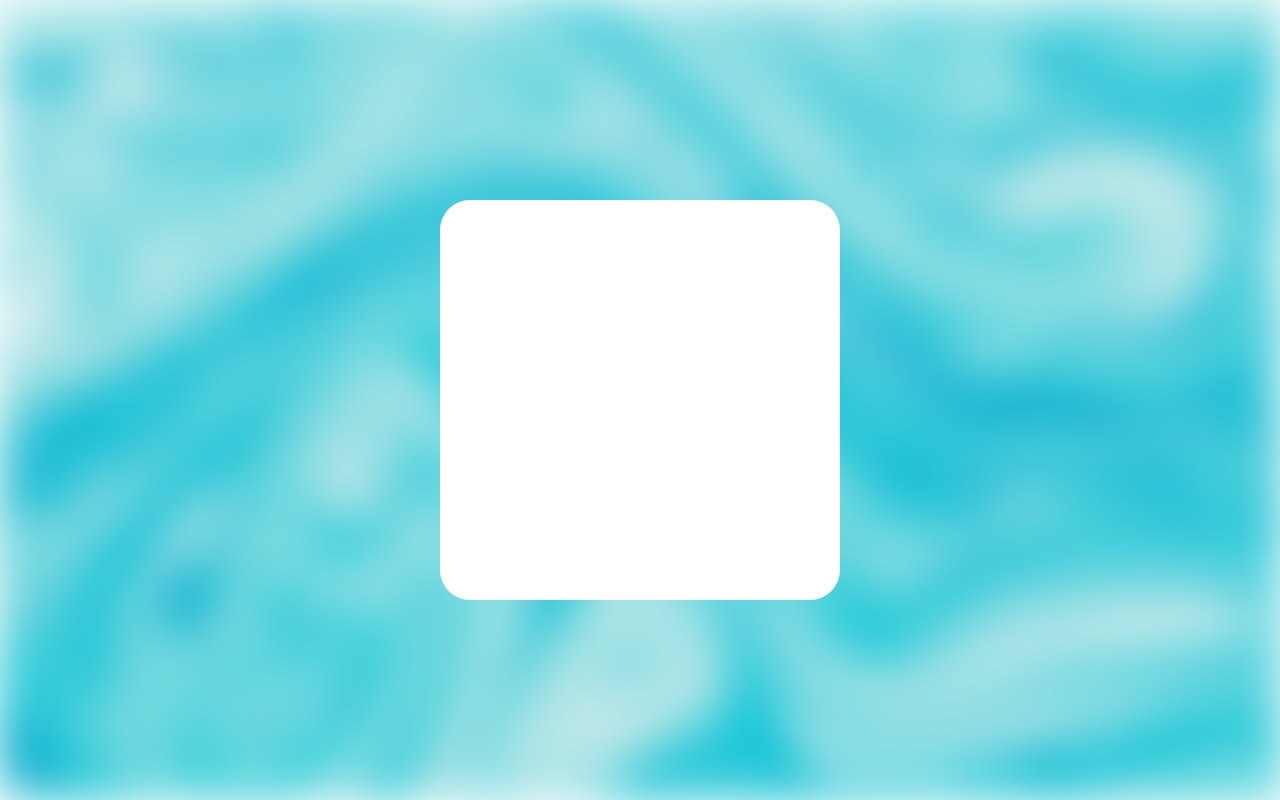
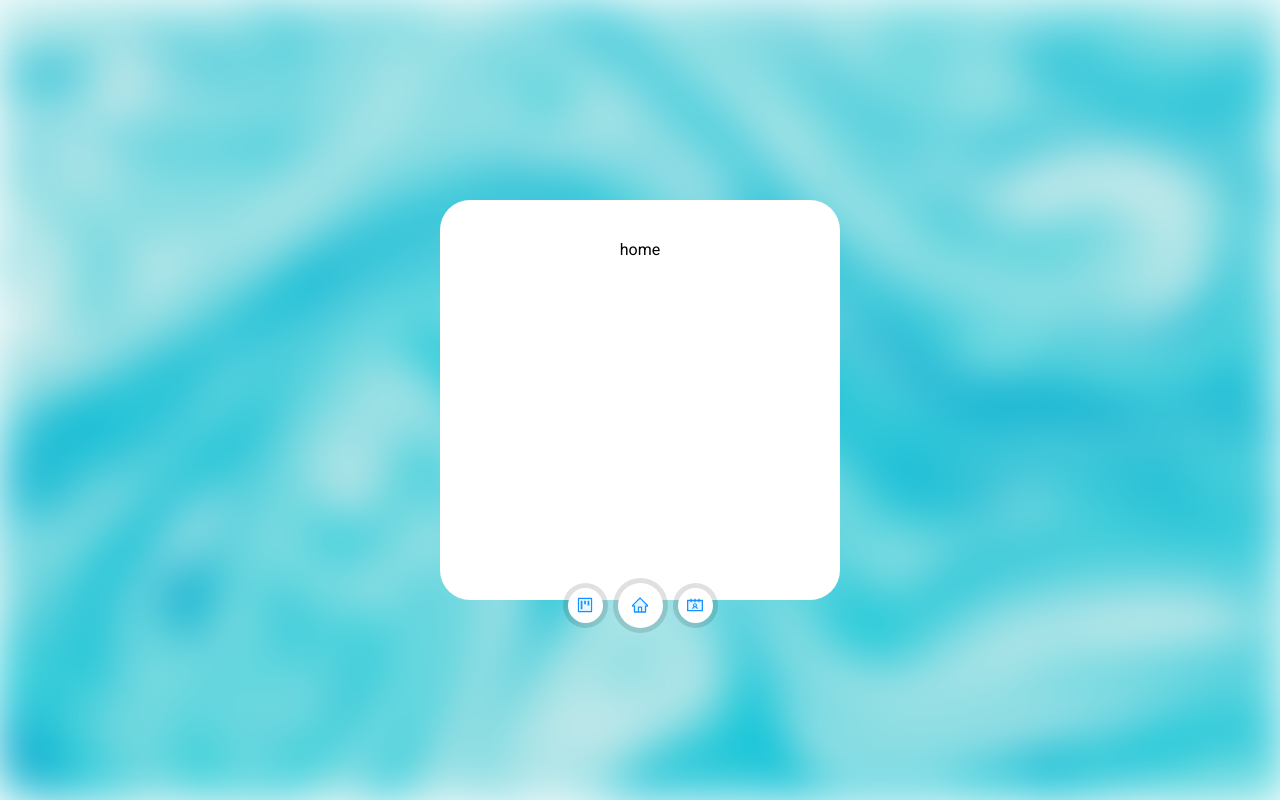
Before and after one commit to pexugadepollo/blassantome.com, a React (Create React App) app: page /Home in a window 1280 px wide. Built offline with nearby package versions, Linux system fonts and the light colour scheme.

Commit message:
Add buttons to index

```diff
--- a/src/pages/Main/index.tsx
+++ b/src/pages/Main/index.tsx
@@ -1,10 +1,120 @@
-import React, { FC } from "react";
+import React, { FC, useState } from "react";
 import * as SC from "./styles";
+import CircleButton from "../../components/CircleButton";
+import {
+  HomeTwoTone,
+  ContactsTwoTone,
+  ProjectTwoTone,
+} from "@ant-design/icons";
+import { Switch, Route, Redirect, useHistory } from "react-router-dom";
+import Home from "./tabs/Home";
+import Projects from "./tabs/Projects";
+import Contact from "./tabs/Contact";
+const Main: FC = () => {
+  const history = useHistory();
+  const [tabSelected, setTab] = useState(2);
+  const [animateButtons, setAnimate] = useState({
+    projects: {},
+    home: {},
+    contact: {},
+  });
 
-const Main: FC = () => {
+
+  const rotateAnimation = (tabSelect: string) => {
+    let rotate = 0;
+    let rotateCompleted = false;
+    setInterval(() => {
+      if (rotate >= 50) {
+        clearInterval();
+        if (!rotateCompleted) {
+          phase2(rotate);
+          rotateCompleted = true;
+        }
+      } else {
+          rotate += 2;
+          setAnimate((prevAnimateButtons) => {
+            return {
+              ...prevAnimateButtons,
+              [tabSelect]: { transform: `rotate(${rotate}deg)` },
+            };
+          });
+
+      }
+    }, 1);
+    const phase2 = (rotate: number) => {
+      let phase3Completed = false;
+      setInterval(() => {
+        if (rotate <= -50) {
+          clearInterval();
+          if (!phase3Completed) {
+            phase3(rotate);
+            phase3Completed = true;
+          }
+        } else {
+          rotate -= 2;
+          setAnimate((prevAnimateButtons) => {
+            return {
+              ...prevAnimateButtons,
+              [tabSelect]: { transform: `rotate(${rotate}deg)` },
+            };
+          });
+        }
+      }, 1);
+    };
+    const phase3 = (rotate: number) => {
+      setInterval(() => {
+        if (rotate > 0) {
+          clearInterval();
+        } else {
+          rotate += 2;
+          setAnimate((prevAnimateButtons) => {
+            return {
+              ...prevAnimateButtons,
+              [tabSelect]: { transform: `rotate(${rotate}deg)` },
+            };
+          });
+        }
+      }, 1);
+    };
+  };
+  const getTabName = (tab: number) => {
+    switch (tab) {
+      case 1:
+        return "projects";
+        break;
+      case 2:
+        return "home";
+        break;
+      case 3:
+        return "contact";
+        break;
+    }
+    return "";
+  };
+  const handleTabChange = (tab: number) => {
+    const tabString = getTabName(tab);
+    if (tabSelected === tab) {
+      rotateAnimation(tabString);
+    }else{
+      setTab(tab);
+    }
+    switch (tab) {
+      case 1:
+        history.push("/Projects");
+        break;
+      case 2:
+        history.push("/Home");
+        break;
+      case 3:
+        history.push("/Contact");
+        break;
+      default:
+        break;
+    }
+  };
   return (
     <div>
-    <SC.Background/>
+      <SC.Background />
       <SC.MainContainer>
         <SC.Box>
           {/* <SC.AnimatedText>
@@ -14,8 +124,35 @@ const Main: FC = () => {
                 <p>Otro mensaje</p>
                 <p>Otro mas</p>
             </SC.AnimatedText> */}
+          <Switch>
+            <Route exact path="/">
+              <Redirect to="/Home" />
+            </Route>
+            <Route exact path="/Home" component={Home} />
+            <Route exact path="/Projects" component={Projects} />
+            <Route exact path="/Contact" component={Contact} />
+          </Switch>
           <SC.BottomButtomBar>
-
+            <CircleButton
+              icon={<ProjectTwoTone />}
+              primary={tabSelected === 1 ? true : false}
+              onClick={() => handleTabChange(1)}
+              style={animateButtons.projects}
+              buttonPosition={1}
+            />
+            <CircleButton
+              icon={<HomeTwoTone />}
+              primary={tabSelected === 2 ? true : false}
+              onClick={() => handleTabChange(2)}
+              style={animateButtons.home}
+            />
+            <CircleButton
+              icon={<ContactsTwoTone />}
+              primary={tabSelected === 3 ? true : false}
+              onClick={() => handleTabChange(3)}
+              style={animateButtons.contact}
+              buttonPosition={3}
+            />
           </SC.BottomButtomBar>
         </SC.Box>
       </SC.MainContainer>
```
Lines whose indentation alone changed are shown as unchanged.
